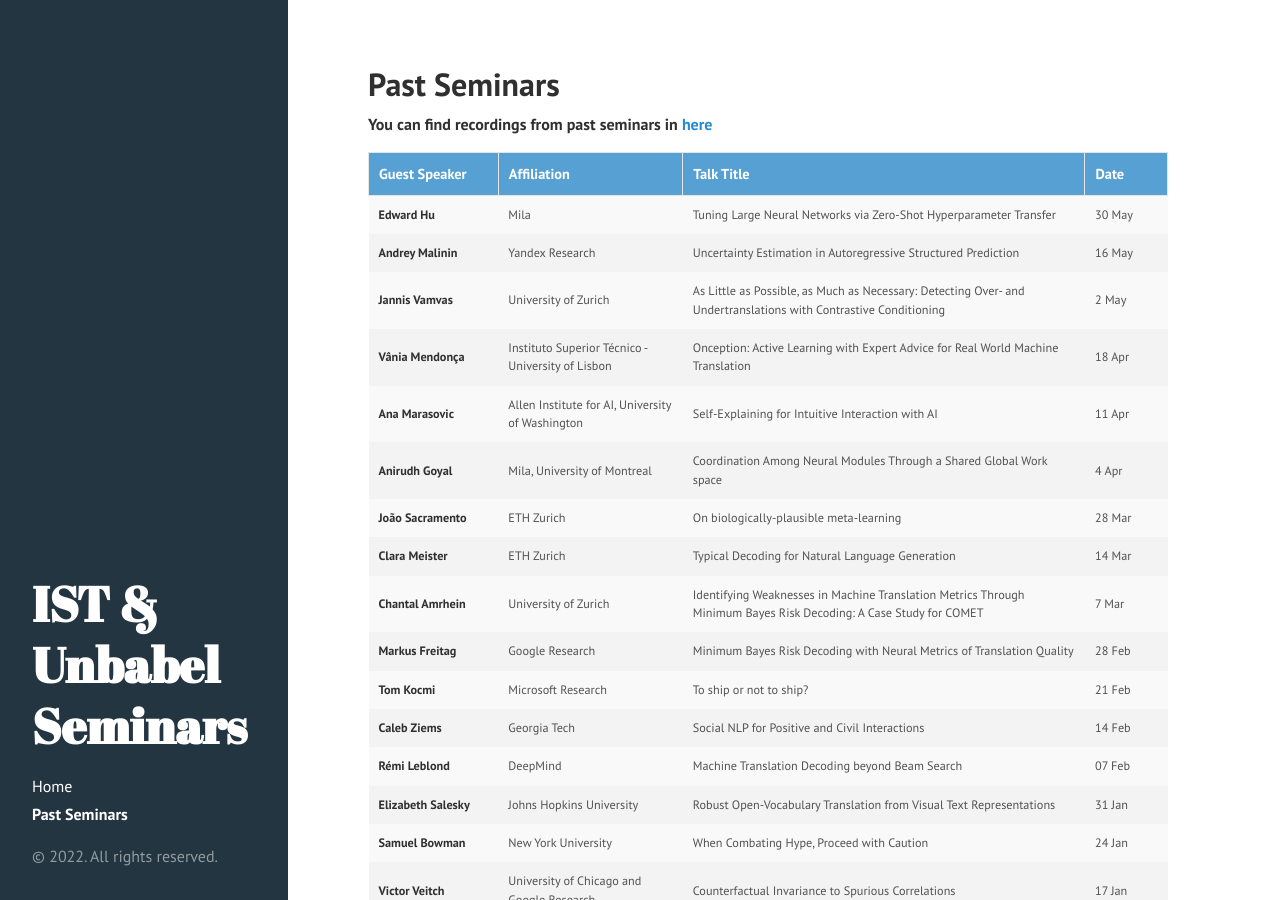
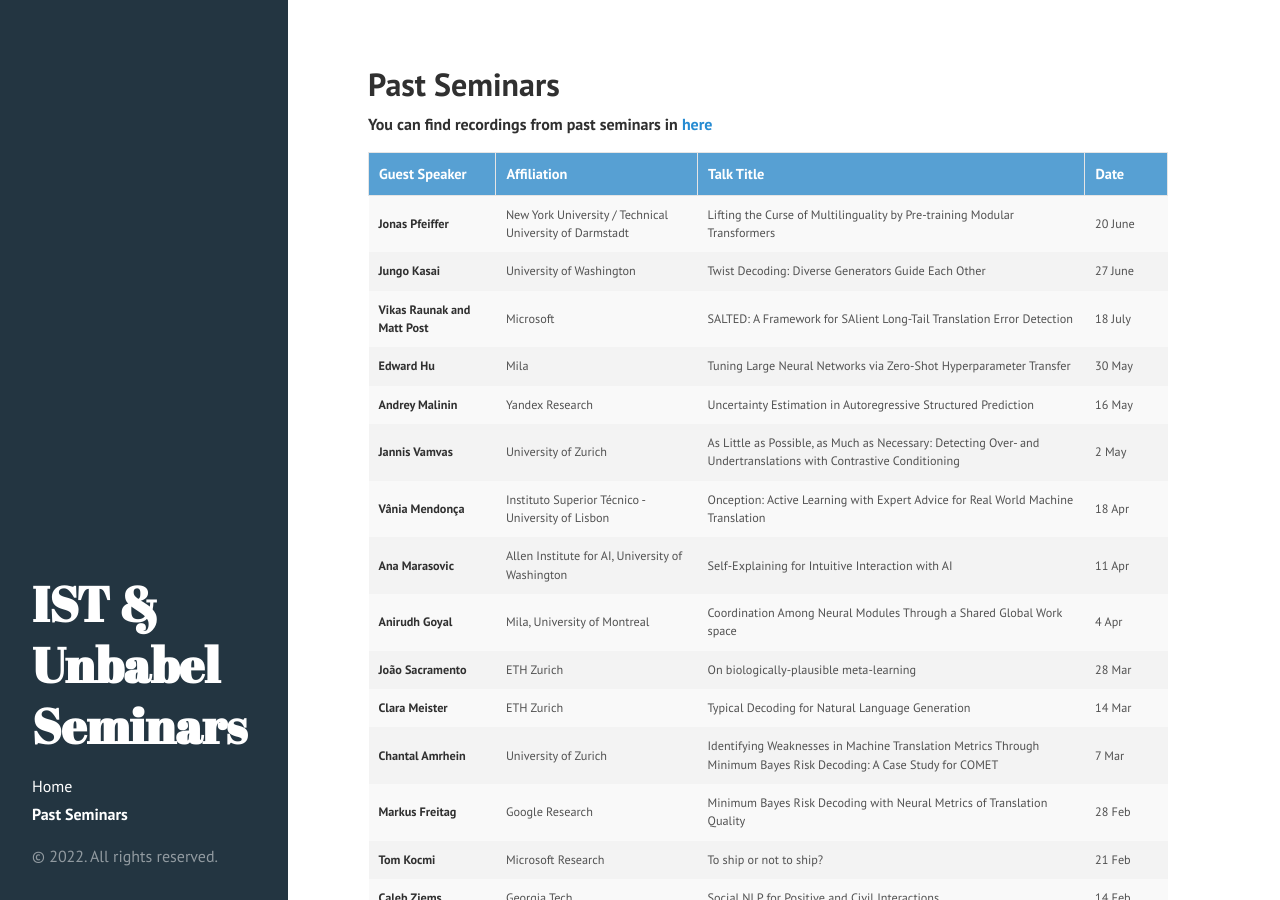
Before and after one commit to IST-Unbabel-Seminars/ist-unbabel-seminars.github.io, a Jekyll site: the page built from past_seminars.md, in a window 1280 px wide and 900 px high. Built offline with Jekyll 4.4.1, drawn with Linux system fonts in a browser that asks for light colours; Markdown is read by kramdown in place of the engine named in the settings.

Commit message:
Add news

```diff
--- a/past_seminars.md
+++ b/past_seminars.md
@@ -60,6 +60,24 @@ th, td {
         </tr>
     </thead>
     <tbody>
+    <tr class="past-row">
+        <td><strong>Jonas Pfeiffer</strong></td>
+        <td>New York University / Technical University of Darmstadt</td>
+        <td> Lifting the Curse of Multilinguality by Pre-training Modular Transformers</td>
+        <td>20 June</td>
+    </tr>
+    <tr class="past-row">
+        <td><strong>Jungo Kasai</strong></td>
+        <td>University of Washington</td>
+        <td> Twist Decoding: Diverse Generators Guide Each Other</td>
+        <td>27 June</td>
+    </tr>
+    <tr class="past-row">
+        <td><strong>Vikas Raunak and Matt Post</strong></td>
+        <td>Microsoft</td>
+        <td>SALTED: A Framework for SAlient Long-Tail Translation Error Detection</td>
+        <td>18 July</td>
+    </tr>
     <tr class="past-row">
             <td><strong>Edward Hu</strong></td>
             <td>Mila</td>
```
Also changed, not shown: index.md (+8 -24 lines).
